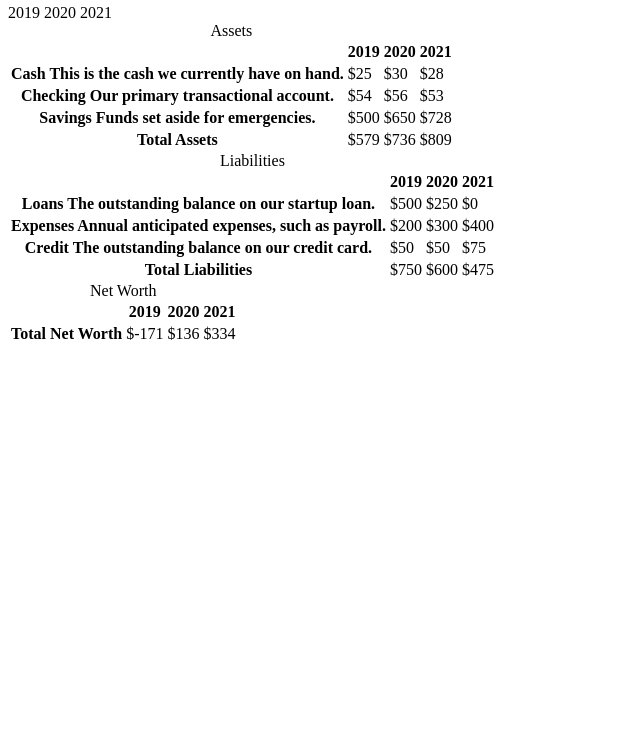
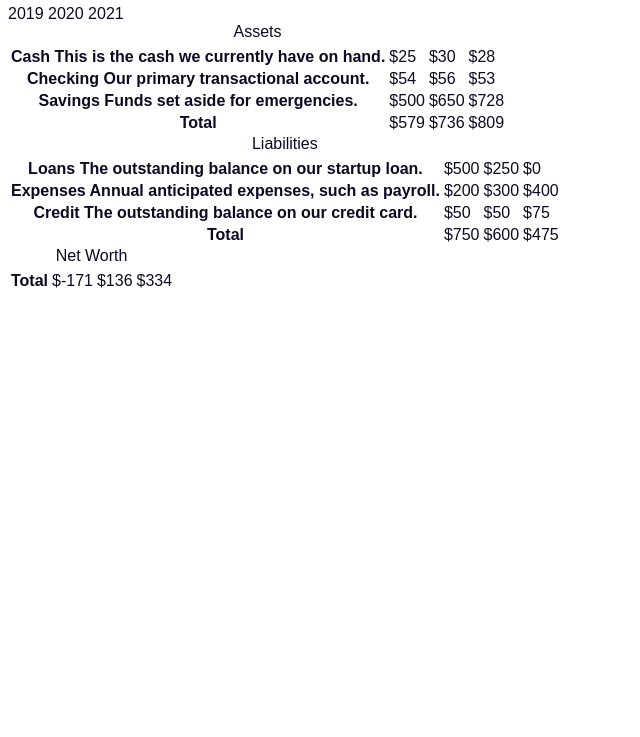
Before and after one commit to DmitryChijov/balance-sheet, a plain HTML site: page index.html in a window 1280 px wide. Shown: the part 63-800 px from the top of the page, without its empty margins (0-640 px from the left). Drawn offline with Linux system fonts and the light colour scheme.

Commit message:
добавляет приховання елементів

```diff
--- a/styles.css
+++ b/styles.css
@@ -1,3 +1,30 @@
 /* будуємо бухгалтерський баланс за допомогою псевдоселекторів.
   змінюємо стиль елемента, коли наводиться на нього курсор,
   та запускаємо інші події на своїй вебсторінці. */
+
+  /* скидання блокової моделі */
+  html {
+    box-sizing: border-box;
+  }
+
+  body {
+    font-family: sans-serif;
+    color: #0a0a23;
+  }
+
+/* елементи з цим класом повністю приховую
+від візуальної сторінки, але щоб їх все одно повідомляли читачі екрана. */
+
+  span[class~="sr-only"] {
+    border: 0;
+    clip: rect(1px, 1px, 1px, 1px);
+    clip-path: inset(50%);
+    -webkit-clip-path: inset(50%);
+    width: 1px;
+    height: 1px;
+    overflow: hidden;
+    white-space: nowrap;
+    position: absolute;
+    padding: 0;
+    margin: -1px;
+  }
```
